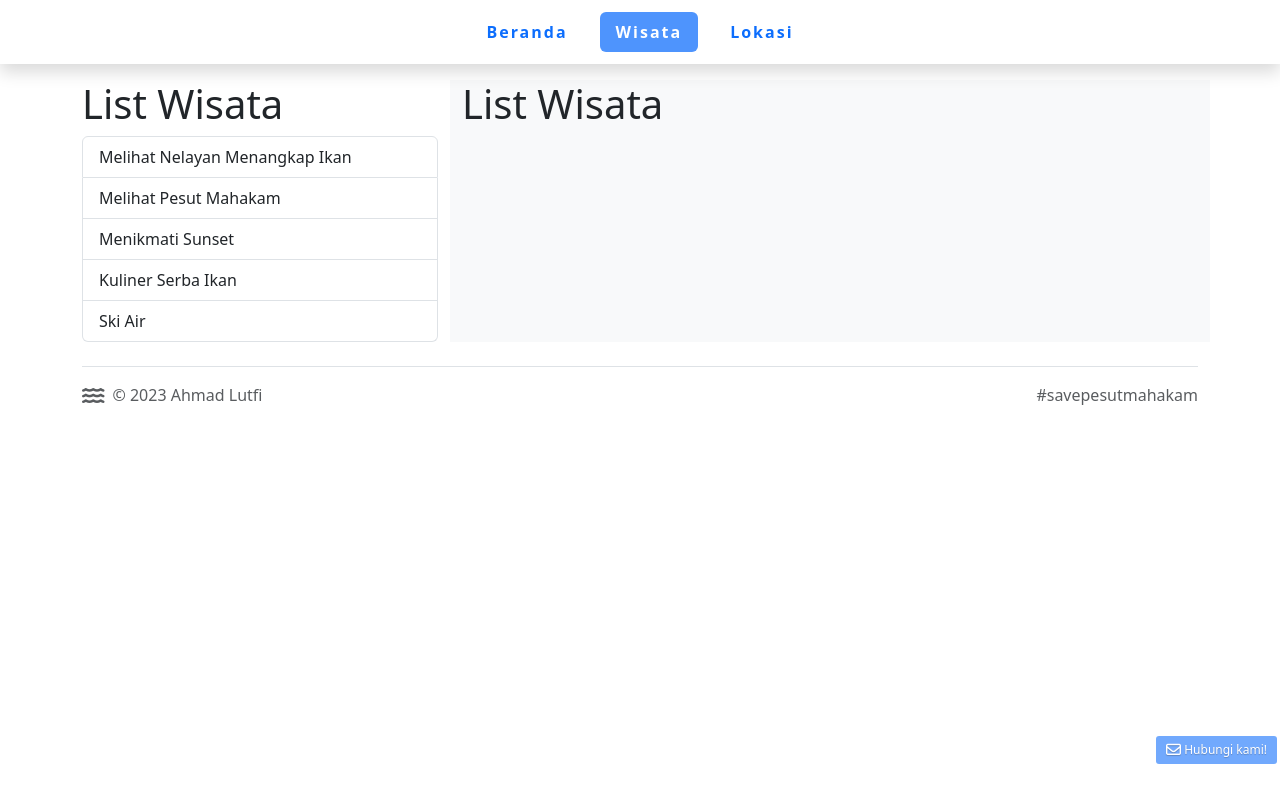
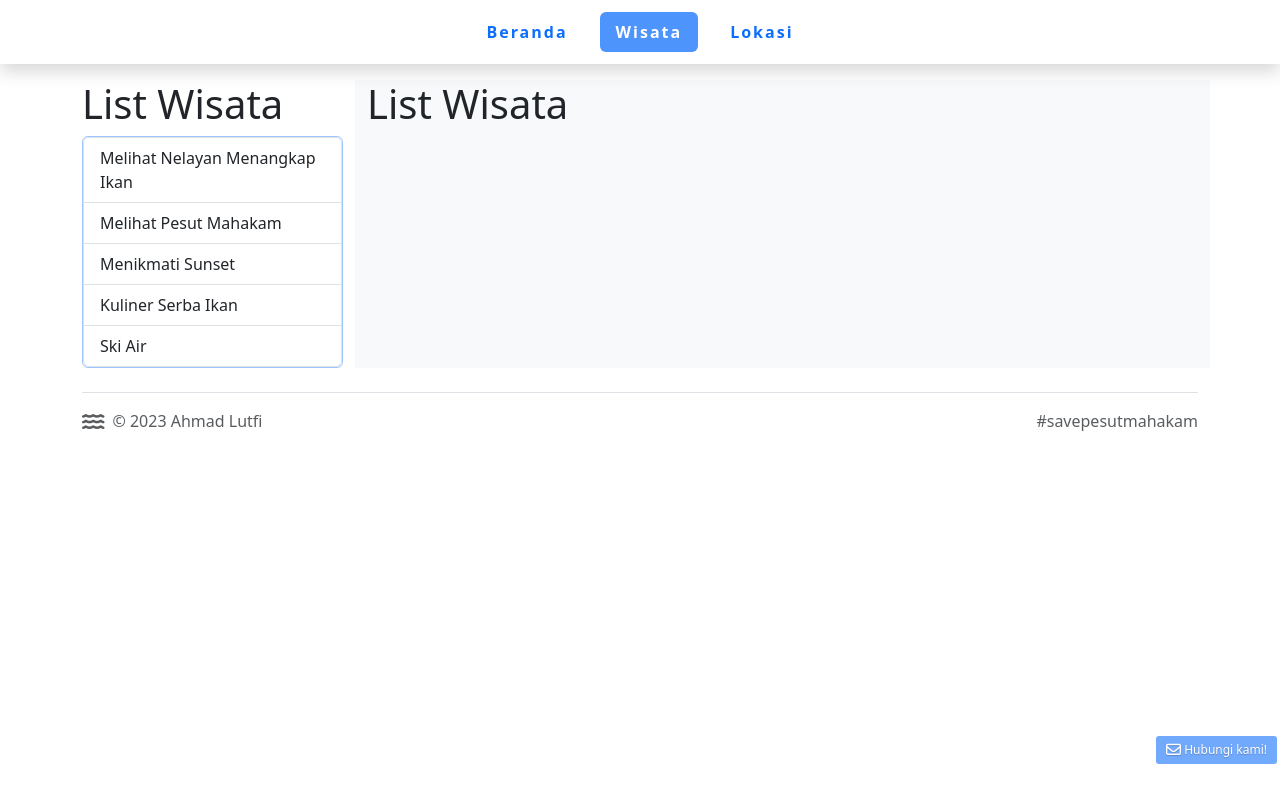
Before and after one commit to lutpio/uas, a plain HTML site: page tour.html in a window 1280 px wide. Drawn offline with nearby package versions, Linux system fonts and the light colour scheme; some packages are replaced by stand-ins of ours; a script that the page names is missing; a web font is replaced by a local one.

Commit message:
bagian style tour

```diff
--- a/style.css
+++ b/style.css
@@ -80,12 +80,19 @@
   }
   .lead {
     text-align: justify;
+    font-size: 1rem;
+    font-weight: 400;
+    color: #4d4d4d;
   }
-
+  .accordion-body {
+    font-size: 1rem;
+    font-weight: 400;
+    color: #4d4d4d;
+  }
   h4 {
     font-size: 1.25rem;
   }
   h5 {
-    font-size: 1.1rem;
+    font-size: 1rem;
   }
 }
--- a/tour.html
+++ b/tour.html
@@ -62,17 +62,17 @@
     </header>
     <div class="container">
       <div class="row mt-3">
-        <div class="col-sm-4">
+        <div class="col-sm-3">
           <h1>List Wisata</h1>
-          <ul class="list-group">
-            <li class="list-group-item">Melihat Nelayan Menangkap Ikan</li>
-            <li class="list-group-item">Melihat Pesut Mahakam</li>
-            <li class="list-group-item">Menikmati Sunset</li>
-            <li class="list-group-item">Kuliner Serba Ikan</li>
-            <li class="list-group-item">Ski Air</li>
-          </ul>
+          <div class="list-group border border-primary-subtle">
+            <a href="" class="list-group-item list-group-item-action">Melihat Nelayan Menangkap Ikan</a>
+            <a href="" class="list-group-item list-group-item-action">Melihat Pesut Mahakam</a>
+            <a href="" class="list-group-item list-group-item-action">Menikmati Sunset</a>
+            <a href="" class="list-group-item list-group-item-action">Kuliner Serba Ikan</a>
+            <a href="" class="list-group-item list-group-item-action">Ski Air</a>
+          </div>
         </div>
-        <div class="col-sm-8 bg-body-tertiary"><h1>List Wisata</h1></div>
+        <div class="col-sm-9 bg-body-tertiary"><h1>List Wisata</h1></div>
       </div>
     </div>
     <span
```
Also changed, not shown: index.html (+1 -1 lines).
